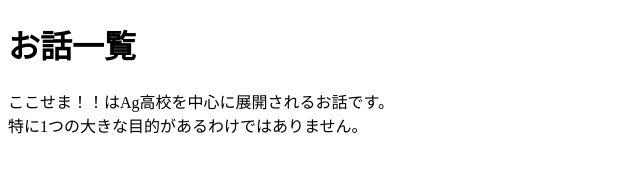
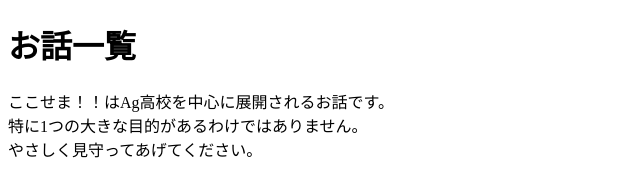
Before and after one commit to 03xAn29/kokosema, a plain HTML site: page story/index.html in a window 1280 px wide. Shown: the whole page, without its empty margins (0-640 px from the left). Drawn offline with Linux system fonts and the light colour scheme.

Commit message:
微修正

```diff
--- a/story/index.html
+++ b/story/index.html
@@ -9,7 +9,8 @@
 <main>
   <h1>お話一覧</h1>
   ここせま！！はAg高校を中心に展開されるお話です。<br>
-  特に1つの大きな目的があるわけではありません。
+  特に1つの大きな目的があるわけではありません。<br>
+  やさしく見守ってあげてください。<br>
 </main>
 </body>
 </html>
```
